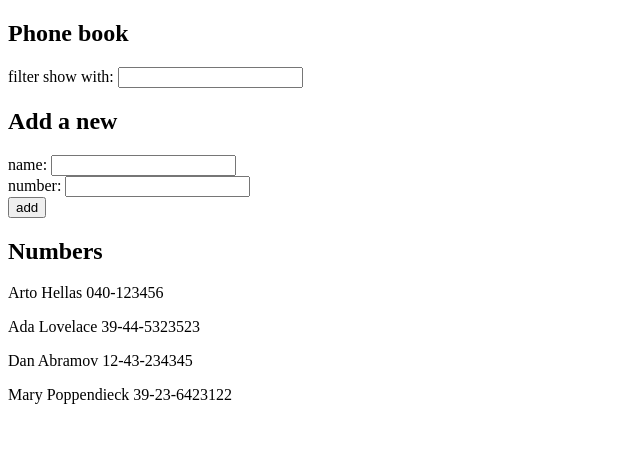
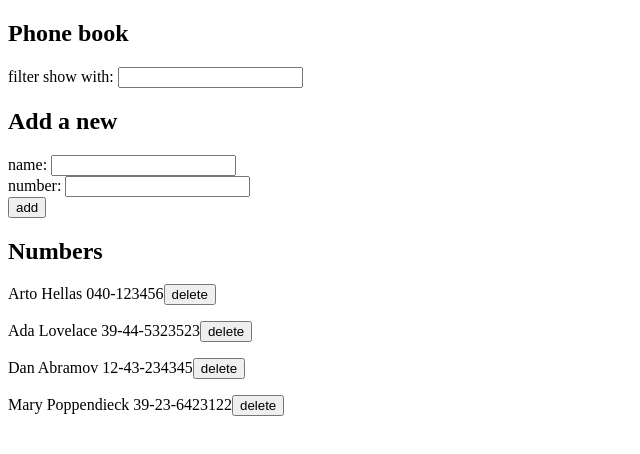
Before and after one commit to khiem4/Fullstackopen, a React (Create React App) app in the folder part2/Phonebook/: page / in a window 1280 px wide. Shown: the top 454 px of the page, without its empty margins (0-640 px from the left). Built offline with nearby package versions, Linux system fonts and the light colour scheme; data requests are answered from the project's data file.

Commit message:
exercise 2.17

```diff
--- a/part2/Phonebook/src/App.js
+++ b/part2/Phonebook/src/App.js
@@ -40,6 +40,7 @@ const App = () => {
         setNewName('')
         setNewNumber('')
       })
+      .catch(error => console.log(error))
   }
 
   const filterName = (event) => {
@@ -50,12 +51,30 @@ const App = () => {
       )))
   }
 
+  const handleDelete = (id) => {
+    const url = 'http://localhost:3001/persons'
+    const name = persons.find(name => name.id === id)
+
+    if (window.confirm(`Delete ${name.name}?`)) {
+      axios
+        .delete(`${url}/${id}`)
+        .then(() => {
+          setPersonsToShow(personsToShow.filter(p => p.id !== id))
+          setPersons(persons.filter(p => p.id !== id))
+        })
+    }
+
+  }
+
   const handleNameChange = (event) => {
     setNewName(event.target.value)
   }
+
   const handleNumberChange = (event) => {
     setNewNumber(event.target.value)
   }
+
+
 
   return (
     <div>
@@ -66,7 +85,14 @@ const App = () => {
         newName={newName} handleNameChange={handleNameChange}
         newNumber={newNumber} handleNumberChange={handleNumberChange} />
       <h2>Numbers</h2>
-      <Persons personsToShow={personsToShow} />
+      {personsToShow.map(person =>
+        <Persons
+          key={person.id}
+          persons={person.name}
+          number={person.number}
+          handle={() => handleDelete(person.id)}
+        />
+      )}
     </div >
   )
 }
@@ -79,12 +105,14 @@ const Filter = ({ newFilter, filterName }) => {
   )
 }
 
-const Persons = ({ personsToShow }) => {
+const Persons = ({ persons, number, handle }) => {
   return (
-    <>
-      {personsToShow.map(person =>
-        <p key={person.id}> {person.name} {person.number}</p>)}
-    </>
+    <p>
+      {persons} {number}
+      <button onClick={handle}>
+        delete</button>
+
+    </p>
   )
 }
 
```
